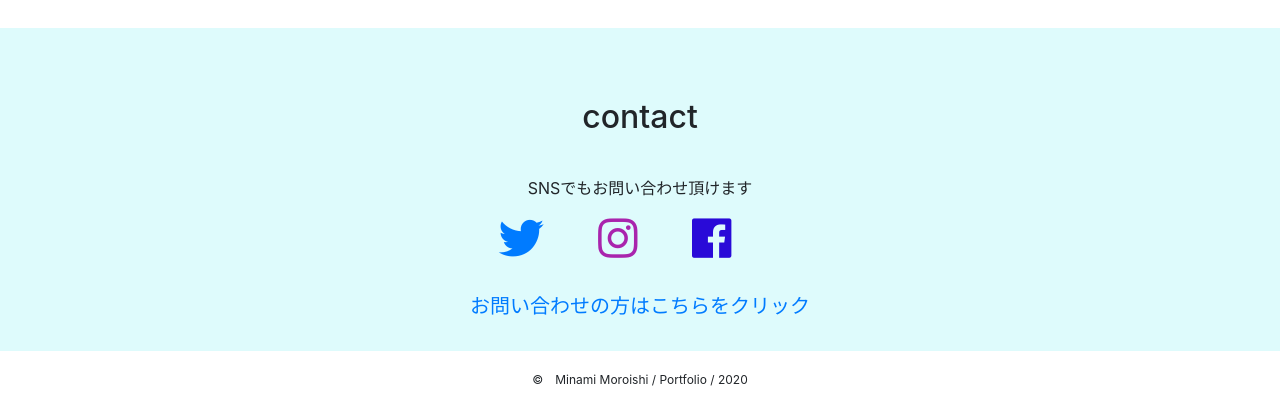
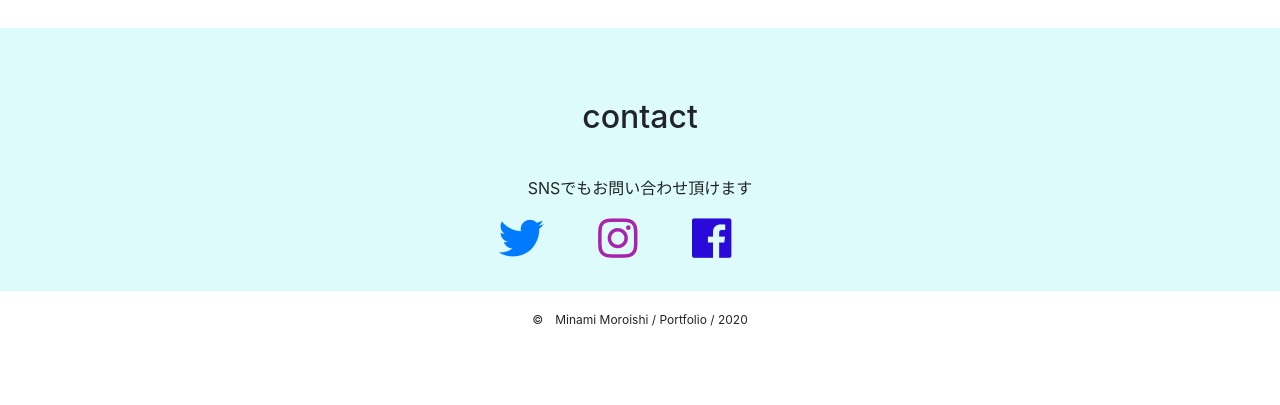
Before and after one commit to minami0601/portfolio2, a plain HTML site: page index.html in a window 1280 px wide. Shown: the part 1821-2226 px from the top of the page. After the commit the page ends 2166 px from the top, so only its background shows below. Drawn offline with nearby package versions, Linux system fonts and the light colour scheme; a script that the page names is missing.

Commit message:
third　commit
フォーム修正

```diff
--- a/index.html
+++ b/index.html
@@ -135,9 +135,6 @@
                     <a class="m-icon" href="https://www.instagram.com/minami.ne.jp/"><span class="s-icon inst fab fa-instagram"></span></a>
                     <a class="m-icon" href="https://www.facebook.com/minami.moroishi?ref=bookmarks"><span class="s-icon face fab fa-facebook"></span></a>
                 </div>
-                <div class="fomu">
-                    <a href="https://forms.gle/6J62ggiXfnEaHd2A6">お問い合わせの方はこちらをクリック</a>
-                </div>
             </section>
         </main>
         <script src="https://sdk.form.run/js/v2/embed.js"></script>
```
